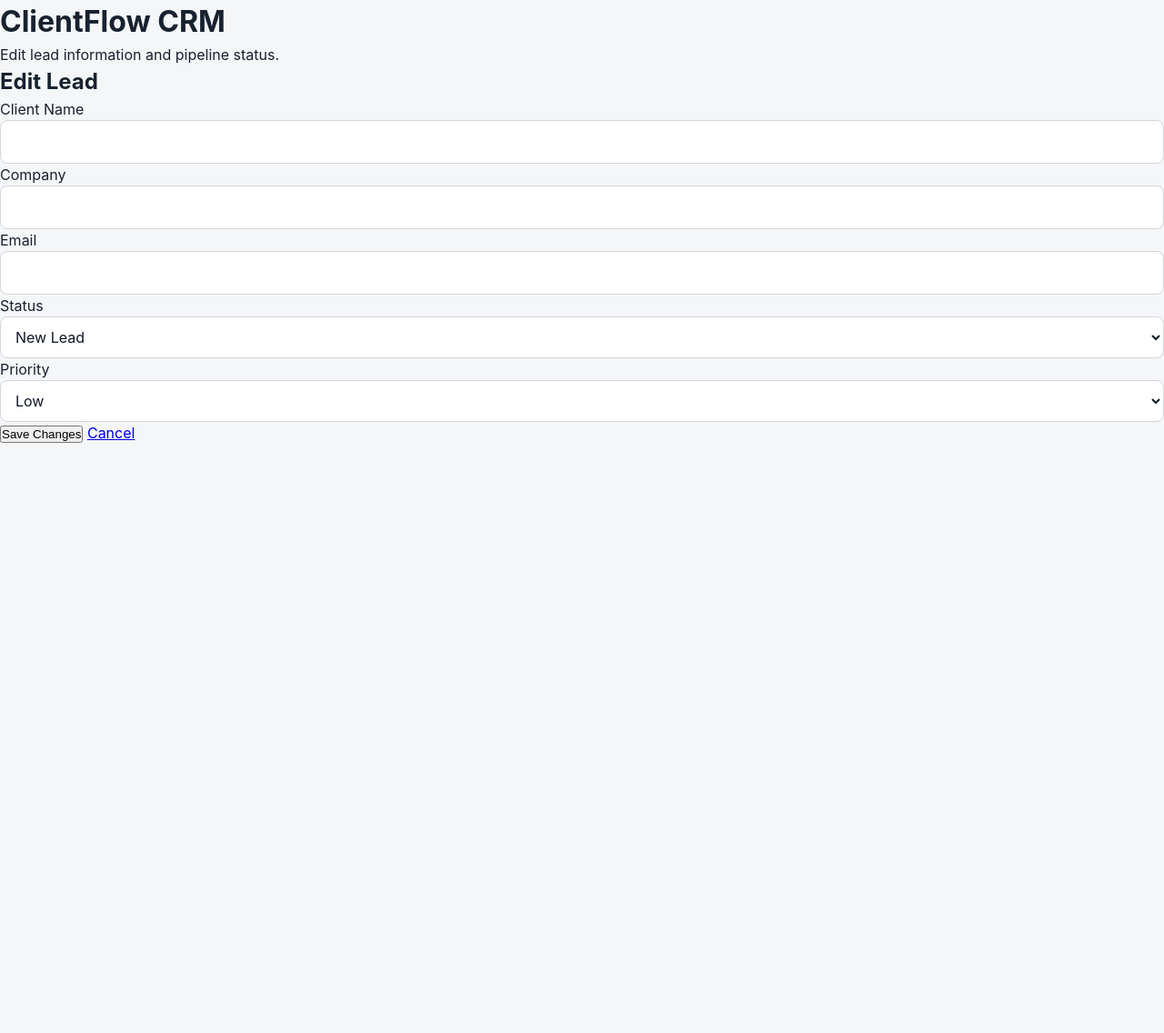
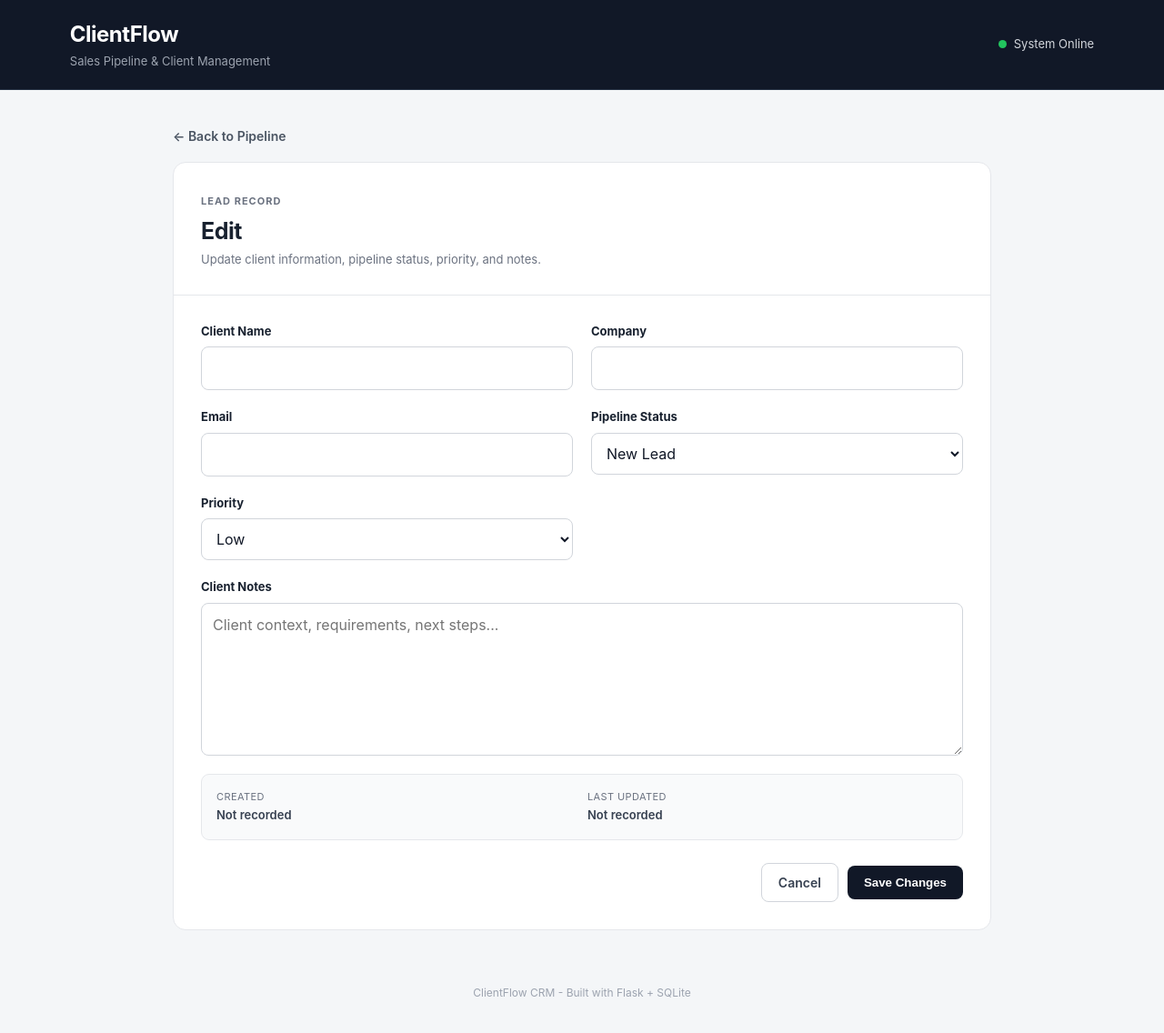
Before and after one commit to francobuilds/client-flow--crm, a Flask app: template templates/edit_lead.html in a window 1280 px wide. Shown: the whole page at 91% size. Before the commit the page ends 487 px from the top, so only its background shows below. Run offline with Flask 3, Linux system fonts and the light colour scheme; the template is opened without the code that fills it, so the values that code supplies are empty.

Commit message:
Polish lead editing interface

```diff
--- a/static/style.css
+++ b/static/style.css
@@ -487,3 +487,149 @@ footer {
         grid-column: 1;
     }
 }
+
+/* EDIT LEAD PAGE */
+
+.edit-container {
+    width: 90%;
+    max-width: 900px;
+    margin: 38px auto 60px;
+}
+
+.back-link {
+    display: inline-block;
+    margin-bottom: 18px;
+    color: #4b5563;
+    text-decoration: none;
+    font-size: 14px;
+    font-weight: 600;
+}
+
+.back-link:hover {
+    color: #111827;
+}
+
+.edit-panel {
+    overflow: hidden;
+}
+
+.edit-panel .panel-header {
+    padding: 28px 30px;
+}
+
+.edit-panel h1 {
+    margin-top: 5px;
+    font-size: 25px;
+    letter-spacing: -0.5px;
+}
+
+.eyebrow {
+    font-size: 11px;
+    letter-spacing: 1px;
+    color: #6b7280;
+    font-weight: 750;
+}
+
+.edit-form {
+    display: grid;
+    grid-template-columns: 1fr 1fr;
+    gap: 20px;
+    padding: 30px;
+}
+
+.edit-notes {
+    grid-column: 1 / -1;
+}
+
+.record-meta {
+    grid-column: 1 / -1;
+
+    display: grid;
+    grid-template-columns: 1fr 1fr;
+    gap: 12px;
+
+    padding: 16px;
+    border: 1px solid #e5e7eb;
+    border-radius: 9px;
+    background: #f9fafb;
+}
+
+.record-meta div {
+    display: flex;
+    flex-direction: column;
+    gap: 3px;
+}
+
+.record-meta span {
+    color: #6b7280;
+    font-size: 11px;
+    text-transform: uppercase;
+    letter-spacing: 0.4px;
+}
+
+.record-meta strong {
+    color: #374151;
+    font-size: 13px;
+    font-weight: 600;
+}
+
+.edit-actions {
+    grid-column: 1 / -1;
+
+    display: flex;
+    justify-content: flex-end;
+    align-items: center;
+    gap: 10px;
+
+    padding-top: 5px;
+}
+
+.cancel-button {
+    display: inline-flex;
+    align-items: center;
+    justify-content: center;
+
+    border: 1px solid #d1d5db;
+    border-radius: 8px;
+
+    padding: 10px 18px;
+
+    background: white;
+    color: #374151;
+
+    text-decoration: none;
+    font-size: 14px;
+    font-weight: 600;
+}
+
+@media (max-width: 650px) {
+
+    .edit-container {
+        width: 94%;
+        margin-top: 25px;
+    }
+
+    .edit-form {
+        grid-template-columns: 1fr;
+        padding: 22px;
+    }
+
+    .edit-notes,
+    .record-meta,
+    .edit-actions {
+        grid-column: 1;
+    }
+
+    .record-meta {
+        grid-template-columns: 1fr;
+    }
+
+    .edit-actions {
+        flex-direction: column-reverse;
+    }
+
+    .edit-actions .primary-button,
+    .cancel-button {
+        width: 100%;
+    }
+}
--- a/templates/edit_lead.html
+++ b/templates/edit_lead.html
@@ -4,31 +4,48 @@
 <head>
     <meta charset="UTF-8">
     <meta name="viewport" content="width=device-width, initial-scale=1.0">
-
     <title>Edit Lead | ClientFlow CRM</title>
-
-    <link rel="stylesheet"
-          href="{{ url_for('static', filename='style.css') }}">
+    <link rel="stylesheet" href="{{ url_for('static', filename='style.css') }}">
 </head>
 
 <body>
 
-<header>
-    <h1>ClientFlow CRM</h1>
-    <p>Edit lead information and pipeline status.</p>
+<header class="topbar">
+    <div>
+        <div class="brand">ClientFlow</div>
+        <p>Sales Pipeline & Client Management</p>
+    </div>
+
+    <div class="status-dot">
+        <span></span>
+        System Online
+    </div>
 </header>
 
-<main>
+<main class="edit-container">
 
-    <section>
+    <a class="back-link" href="{{ url_for('dashboard') }}">
+        &larr; Back to Pipeline
+    </a>
 
-        <h2>Edit Lead</h2>
+    <section class="panel edit-panel">
 
-        <form method="POST">
+        <div class="panel-header">
+            <div>
+                <span class="eyebrow">LEAD RECORD</span>
+                <h1>Edit {{ lead["name"] }}</h1>
+                <p>Update client information, pipeline status, priority, and notes.</p>
+            </div>
+        </div>
 
-            <div>
+        <form
+            class="edit-form"
+            action="{{ url_for('edit_lead', lead_id=lead['id']) }}"
+            method="POST"
+        >
+
+            <div class="form-group">
                 <label for="name">Client Name</label>
-
                 <input
                     type="text"
                     id="name"
@@ -38,73 +55,93 @@
                 >
             </div>
 
-            <div>
+            <div class="form-group">
                 <label for="company">Company</label>
-
                 <input
                     type="text"
                     id="company"
                     name="company"
-                    value="{{ lead['company'] }}"
+                    value="{{ lead['company'] or '' }}"
                 >
             </div>
 
-            <div>
+            <div class="form-group">
                 <label for="email">Email</label>
-
                 <input
                     type="email"
                     id="email"
                     name="email"
-                    value="{{ lead['email'] }}"
+                    value="{{ lead['email'] or '' }}"
                 >
             </div>
 
-            <div>
-                <label for="status">Status</label>
+            <div class="form-group">
+                <label for="status">Pipeline Status</label>
 
                 <select id="status" name="status">
-
-                    {% for status in ["New Lead", "Qualified", "Proposal", "Won"] %}
-
+                    {% for item in ["New Lead", "Qualified", "Proposal", "Won"] %}
                     <option
-                            value="{{ status }}"
-                            {% if lead["status"] == status %}selected{% endif %}
+                        value="{{ item }}"
+                        {% if lead["status"] == item %}selected{% endif %}
                     >
-                            {{ status }}
+                        {{ item }}
                     </option>
-
                     {% endfor %}
-
                 </select>
             </div>
 
-            <div>
+            <div class="form-group">
                 <label for="priority">Priority</label>
 
                 <select id="priority" name="priority">
-
-                    {% for priority in ["Low", "Medium", "High"] %}
-
+                    {% for item in ["Low", "Medium", "High"] %}
                     <option
-                            value="{{ priority }}"
-                            {% if lead["priority"] == priority %}selected{% endif %}
+                        value="{{ item }}"
+                        {% if lead["priority"] == item %}selected{% endif %}
                     >
-                            {{ priority }}
+                        {{ item }}
                     </option>
-
                     {% endfor %}
-
                 </select>
             </div>
 
-            <button type="submit">
+            <div class="form-group edit-notes">
+                <label for="notes">Client Notes</label>
+
+                <textarea
+                    id="notes"
+                    name="notes"
+                    rows="6"
+                    placeholder="Client context, requirements, next steps..."
+                >{{ lead["notes"] or "" }}</textarea>
+            </div>
+
+            <div class="record-meta">
+                <div>
+                    <span>Created</span>
+                    <strong>{{ lead["created_at"] or "Not recorded" }}</strong>
+                </div>
+
+                <div>
+                    <span>Last Updated</span>
+                    <strong>{{ lead["updated_at"] or "Not recorded" }}</strong>
+                </div>
+            </div>
+
+            <div class="edit-actions">
+
+                <a
+                    class="cancel-button"
+                    href="{{ url_for('dashboard') }}"
+                >
+                    Cancel
+                </a>
+
+                <button class="primary-button" type="submit">
                     Save Changes
                 </button>
 
-            <a href="{{ url_for('dashboard') }}">
-                Cancel
-            </a>
+            </div>
 
         </form>
 
@@ -112,6 +149,9 @@
 
 </main>
 
+<footer>
+    ClientFlow CRM - Built with Flask + SQLite
+</footer>
+
 </body>
-
 </html>
```
Lines whose indentation alone changed are shown as unchanged.
